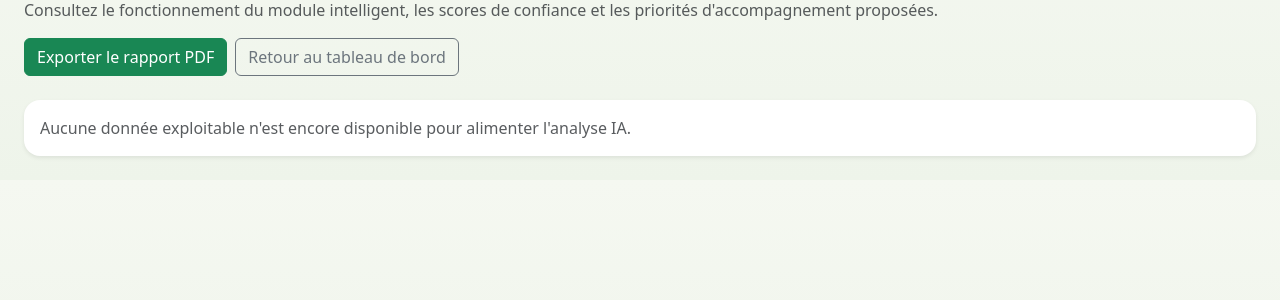
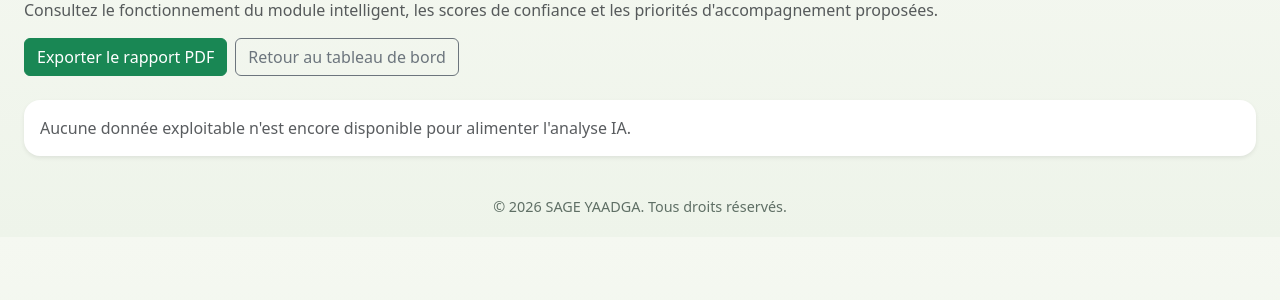
Before and after one commit to Azakary88/SAGE-Yaagda, a Django app: page /analyse-ia/ in a window 1280 px wide. Shown: the part 130-430 px from the top of the page. Run offline with Django 5.2, Linux system fonts and the light colour scheme; the visitor is signed in with stand-in values (Sample User, id 1); data comes from the database, SQL or seed files in the repository; data that the repository does not hold is empty; some libraries are stand-ins or nearby versions.

Commit message:
Ajout de copyright

```diff
--- a/static/css/app.css
+++ b/static/css/app.css
@@ -77,6 +77,13 @@ body {
 
 .navbar .dropdown-item:active {
     background-color: #198754;
+}
+
+.app-footer {
+    padding: 1rem 0 1.25rem;
+    color: #5f6f65;
+    font-size: 0.9rem;
+    text-align: center;
 }
 
 .metric-card {
--- a/templates/base.html
+++ b/templates/base.html
@@ -136,6 +136,12 @@
         </div>
     </main>
 
+    <footer class="app-footer">
+        <div class="container-xxl px-3 px-xl-4">
+            <p class="mb-0">&copy; {% now "Y" %} SAGE YAADGA. Tous droits réservés.</p>
+        </div>
+    </footer>
+
     <script src="https://cdn.jsdelivr.net/npm/bootstrap@5.3.7/dist/js/bootstrap.bundle.min.js"></script>
     <script src="/static/js/media-compression.js"></script>
     <script>
```
